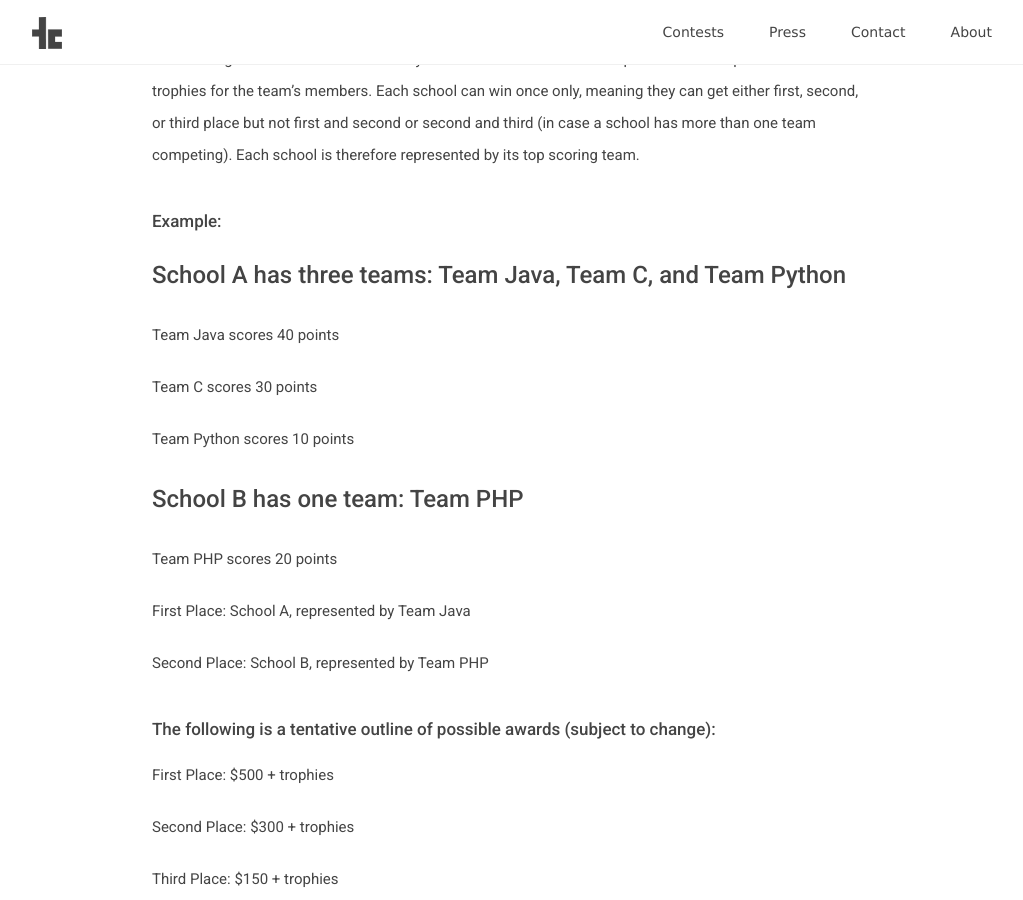
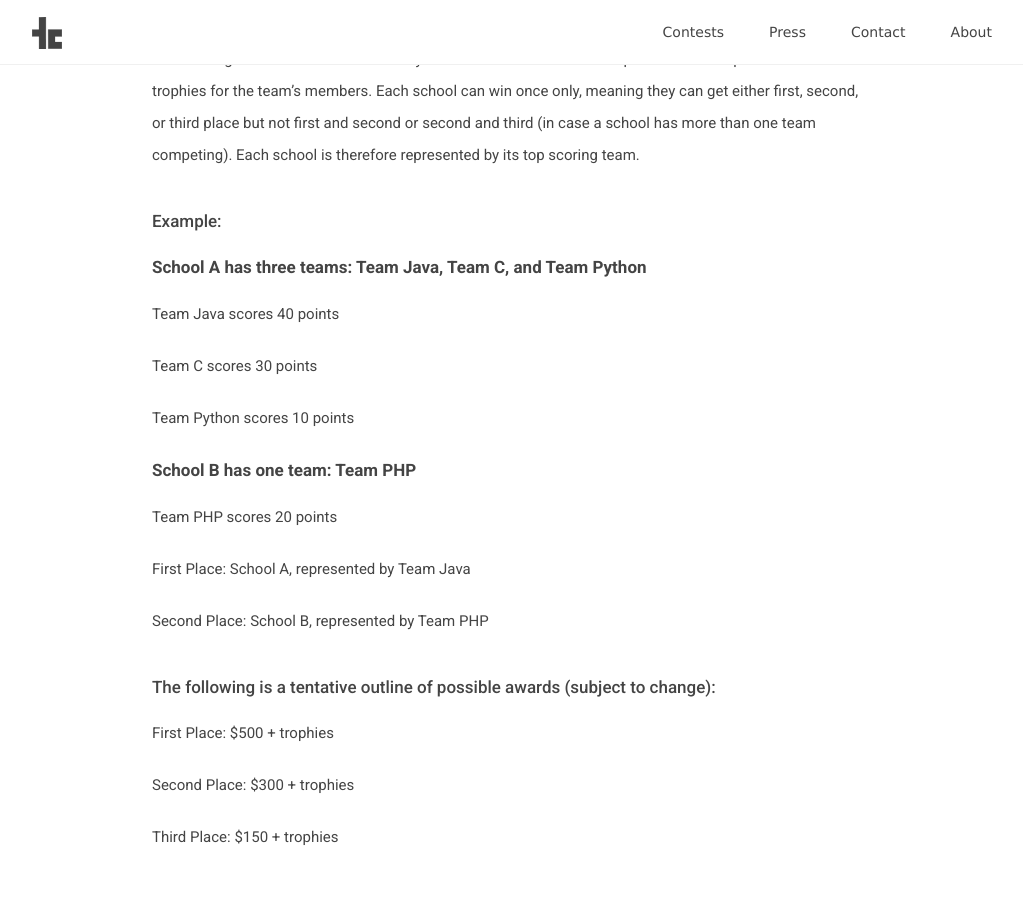
Before and after one commit to teamscode/teamscode.github.io, a Jekyll site: the page built from _posts/2018-01-07-teamscode-2018-development-challenge.md, in a window 1280 px wide and 900 px high, scrolled down 2785 px. Shown: the whole window, without its empty margins (128-1151 px from the left). Built offline with Jekyll 4.4.1, drawn with Linux system fonts in a browser that asks for light colours; nearby versions of some CDN libraries.

```diff
--- a/_posts/2018-01-07-teamscode-2018-development-challenge.md
+++ b/_posts/2018-01-07-teamscode-2018-development-challenge.md
@@ -73,12 +73,12 @@ The winning teams will receive monetary awards for their schools’ computer sci
 
 ## Example:
 
-# School A has three teams: Team Java, Team C, and Team Python
+### **School A has three teams: Team Java, Team C, and Team Python**
 Team Java scores 40 points
 Team C scores 30 points
 Team Python scores 10 points
 
-# School B has one team: Team PHP
+### **School B has one team: Team PHP**
 Team PHP scores 20 points
 
 First Place: School A, represented by Team Java
```
